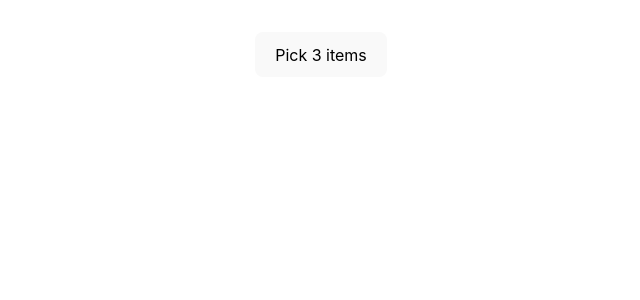
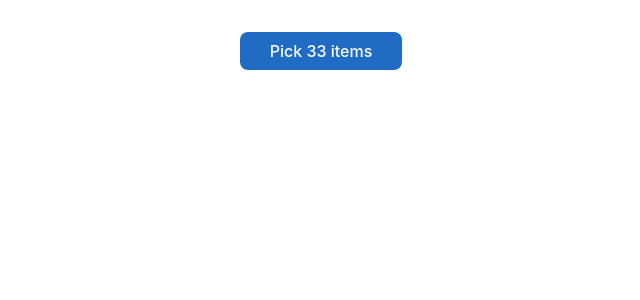
Before and after one commit to tesovicp/element-widget-test, a React (Vite) app: page / in a window 1280 px wide. Shown: the top 300 px of the page, without its empty margins (319-959 px from the left). Built offline with nearby package versions, Linux system fonts and the light colour scheme.

Commit message:
CSS style improvements

```diff
--- a/src/components/Item/Item.css
+++ b/src/components/Item/Item.css
@@ -1,9 +1,13 @@
-.item {
-  background-color: var(--color-1);
+.item, .item-selected {
+  font-weight: 400;
   margin: 4px 0;
   min-width: 150px;
   padding: 5px;
   width: 100%;
+}
+
+.item {
+  background-color: var(--color-1);
 }
 
 .item:hover {
@@ -13,12 +17,11 @@
 
 .item-selected {
   background-color: var(--color-3);
-  color: var(--rich-black);
+  color: var(--dark);
 }
 
 .item-selected:hover {
   background-color: var(--color-4);
-  color: var(--rich-black);
 }
 
 .item-disabled {
--- a/src/components/SelectedItem/SelectedItem.css
+++ b/src/components/SelectedItem/SelectedItem.css
@@ -1,7 +1,9 @@
 .selected-item {
   background-color: var(--color-4);
-  color: var(--color-1);
+  border: 1px solid var(--color-4);
+  color: var(--dark);
   display: flex;
+  font-weight: 500;
   justify-content: space-between;
   align-items: center;
   margin: 4px;
@@ -19,7 +21,8 @@
 }
 
 .selected-item-icon:hover {
-  fill: red
+  /* TODO - not working */
+  fill: red;
 }
 
 @media (prefers-color-scheme: light) {
--- a/src/components/SelectedItem/SelectedItem.tsx
+++ b/src/components/SelectedItem/SelectedItem.tsx
@@ -1,7 +1,7 @@
 import { FC } from "react";
+import { IItem } from "../../hooks/useElementsData";
 import classNames from "classnames";
 import xIcon from "../../assets/xmark-solid.svg";
-import { IItem } from "../../hooks/useElementsData";
 import "./SelectedItem.css";
 
 interface Props {
--- a/src/main.css
+++ b/src/main.css
@@ -5,7 +5,7 @@
 
   color-scheme: light dark;
   color: rgba(255, 255, 255, 0.87);
-  background-color: #242424;
+  background-color: #151f2c;
 
   font-synthesis: none;
   text-rendering: optimizeLegibility;
@@ -83,12 +83,20 @@
   text-align: center;
 
   /* BLUE GRADIENT */
-  --color-1: #3f3f3f;
-  --color-2: #454545;
-  --color-3: #36abe0;
-  --color-4: #50c8ff;
+  --color-1: #223344;
+  --color-2: #2f3f4f;
+  --color-3: #e69500;
+  --color-4: orange;
 
   /* PALETTE */
+  --light: #fcfdfe;
+  --dark: #182433;
+  --bg: #151f2c;
+  --bg-tint: #1c2b3b;
+  --btn-bg: #182433;
+  --btn-active: #206bc4;
+  --primary: #206bc4;
+  --primary-fg: var(--light);
   --rich-black: #001219ff;
   --midnight-green: #005f73ff;
   --dark-cyan: #0a9396ff;
@@ -136,9 +144,9 @@ button {
   transition: border-color 0.25s;
 }
 
-button:hover {
+/* button:hover {
   border-color: #646cff;
-}
+} */
 
 button:focus,
 button:focus-visible {
@@ -319,16 +327,33 @@ ol, ul, li {
   padding: 0;
 }
 
+.button-primary, .button-secondary {
+  color: var(--primary-fg);
+  font-weight: 500;
+  padding: 7px 30px;
+}
+
 .button-primary {
-  background-color: var(--color-success);
-  color: var(--rich-black);
-  padding: 0 30px;
+  background-color: var(--primary);
+  border: 0;
+}
+
+.button-primary:hover {
+  background-color: #1e5ca6;
 }
 
 .button-secondary {
-  background-color: var(--color-light);
-  color: var(--color-dark);
-  padding: 7px 30px;
+  background-color: var(--btn-bg);
+  border: 1px solid #2c415d;
+}
+
+.button-secondary:hover {
+  border-color: var(--primary);
+}
+
+.button-secondary:active {
+  border-color: #2c415d;
+  color: var(--btn-active);
 }
 
 path:hover {
--- a/src/pages/SelectItems/Footer.css
+++ b/src/pages/SelectItems/Footer.css
@@ -1,11 +1,12 @@
 .footer-selection {
     align-content: center;
+    background-color: var(--bg);
     padding: 5px;
     min-height: 100px;
 }
 
 .footer-buttons {
-    background-color: var(--rich-black);
+    background-color: var(--bg);
     display: flex;
     gap: 20px;
     justify-content: flex-end;
--- a/src/pages/SelectItems/Header.css
+++ b/src/pages/SelectItems/Header.css
@@ -1,6 +1,6 @@
 .select-items-header {
   align-items: center;
-  background-color: var(--rich-black);
+  background-color: var(--bg);
   display: flex;
   flex-wrap: wrap;
   gap: 15px 20px;
@@ -8,6 +8,8 @@
   justify-content: space-between;
   /* min-height: 100px; */
   padding: 10px;
+  padding-top: 30px;
+  position: relative;
 }
 
 .search {
@@ -18,3 +20,11 @@
 .filter {
   margin-left: 8px;
 }
+
+.x-icon {
+  fill: #fff;
+  position: absolute;
+  top: 0;
+  right: 0;
+  width: 16px;
+}
--- a/src/pages/SelectItems/Header.tsx
+++ b/src/pages/SelectItems/Header.tsx
@@ -1,5 +1,6 @@
 import { ChangeEvent, FC } from "react";
 import { IFilterItem } from "../../hooks/useElementsData";
+import xIcon from "../../assets/x-solid.svg";
 import "./Header.css";
 
 interface Props {
@@ -11,6 +12,7 @@ interface Props {
 export const Header: FC<Props> = ({ filterItems, onSearch, onFilter }) => {
   return (
     <header className="select-items-header">
+      <img src={xIcon} className="x-icon" />
       <div>
         <label htmlFor="search">Search</label>
         <input id="search" className="search" onChange={onSearch} type="search" />
--- a/src/pages/SelectItems/SelectItems.css
+++ b/src/pages/SelectItems/SelectItems.css
@@ -1,26 +1,31 @@
-  #select-modal-content {
-    background-color: #222;
-    display: flex;
-    flex-direction: column;
+.dialog {
+  background-color: transparent;
+  border: none;
+  margin: auto auto;
   max-width: 500px;
-    min-width: 280px;
-    max-height: 650px;
-  }
-
-  .dialog {
-    background-color: #444;
-    border-radius: 10px;
-    border: #888 2px solid;
-    margin: auto auto;
-    max-width: fit-content;
+  padding: 20px;
   width: 100vw;
 }
 
 dialog::backdrop {
-    background-color: #4444;
+  background-color: #4564;
   -webkit-backdrop-filter: blur(2px);
   backdrop-filter: blur(2px);
 }
+
+.select-modal-content {
+  background-color: var(--bg);
+  border: var(--color-2) 2px solid;
+  border-radius: 10px;
+  box-sizing: border-box;
+  display: flex;
+  flex-direction: column;
+  min-width: 280px;
+  max-height: 750px;
+  padding: 15px;
+  width: 100%;
+}
+
 
 .list {
   overflow-y: scroll;
--- a/src/pages/SelectItems/SelectItems.tsx
+++ b/src/pages/SelectItems/SelectItems.tsx
@@ -7,13 +7,15 @@ import "./SelectItems.css";
 
 interface Props {
   initSelection: number[];
+  maxItems?: number;
   toggleDialog: () => void;
   saveSelection: (items: number[]) => void;
 }
 
 export const SelectItems: ForwardRefExoticComponent<
   Props & React.RefAttributes<HTMLDialogElement>
-> = forwardRef<HTMLDialogElement, Props>(({ initSelection, toggleDialog, saveSelection }, ref) => {
+> = forwardRef<HTMLDialogElement, Props>(
+  ({ initSelection, maxItems = 3, toggleDialog, saveSelection }, ref) => {
     const { elements, filterItems } = useElementsData();
 
     const [selectedIDs, setSelectedIDs] = useState<number[]>(initSelection);
@@ -25,7 +27,7 @@ export const SelectItems: ForwardRefExoticComponent<
       if (selectedIDs.includes(id)) {
         setSelectedIDs(selectedIDs.filter((i) => i !== id));
       } else {
-      if (selectedIDs.length < 3) {
+        if (selectedIDs.length < maxItems) {
           setSelectedIDs([...(selectedIDs || []), id]);
         }
       }
@@ -60,13 +62,13 @@ export const SelectItems: ForwardRefExoticComponent<
 
     return (
       <dialog ref={ref} className="dialog">
-      <div id="select-modal-content">
+        <div className="select-modal-content">
           <Header filterItems={filterItems} onSearch={handleSearch} onFilter={handleChangeFilter} />
           <ul className="list">
             {listItems.map((e) => (
               <Item
                 key={e.id}
-              disabled={selectedIDs?.length === 3}
+                disabled={selectedIDs?.length === maxItems}
                 isSelected={selectedIDs.includes(e.id)}
                 item={e}
                 onClick={() => handleSelect(e.id)}
@@ -77,4 +79,5 @@ export const SelectItems: ForwardRefExoticComponent<
         </div>
       </dialog>
     );
-});
+  }
+);
--- a/src/pages/Start/Start.tsx
+++ b/src/pages/Start/Start.tsx
@@ -5,6 +5,7 @@ import { useElementsData } from "../../hooks/useElementsData";
 import { Flex } from "../../core/Flex/Flex";
 
 const LS_IDS = "element-widget-IDs";
+const MAX_ITEMS = 33;
 
 const Start: FC = () => {
   // Load data - TODO - useElementsData uset twice
@@ -37,15 +38,18 @@ const Start: FC = () => {
 
   return (
     <Flex orientation="column" gap="medium">
-      <button onClick={toggleDialog}>
-        {selection.length ? "Change my choice" : "Pick 3 items"}
+      <button className="button-primary" onClick={toggleDialog}>
+        {selection.length
+          ? "Change my choice"
+          : `Pick ${MAX_ITEMS} item${MAX_ITEMS > 1 ? "s" : ""}`}
       </button>
 
       <SelectedItems elements={elements} selectedIDs={selection} />
 
       <SelectItems
         ref={dialogRef}
-        initSelection={selection} // TODO: to finish
+        initSelection={selection}
+        maxItems={MAX_ITEMS}
         toggleDialog={toggleDialog}
         saveSelection={saveSelection}
       />
```
Also changed, not shown: src/assets/x-solid.svg (added). Lines whose indentation alone changed are shown as unchanged.
